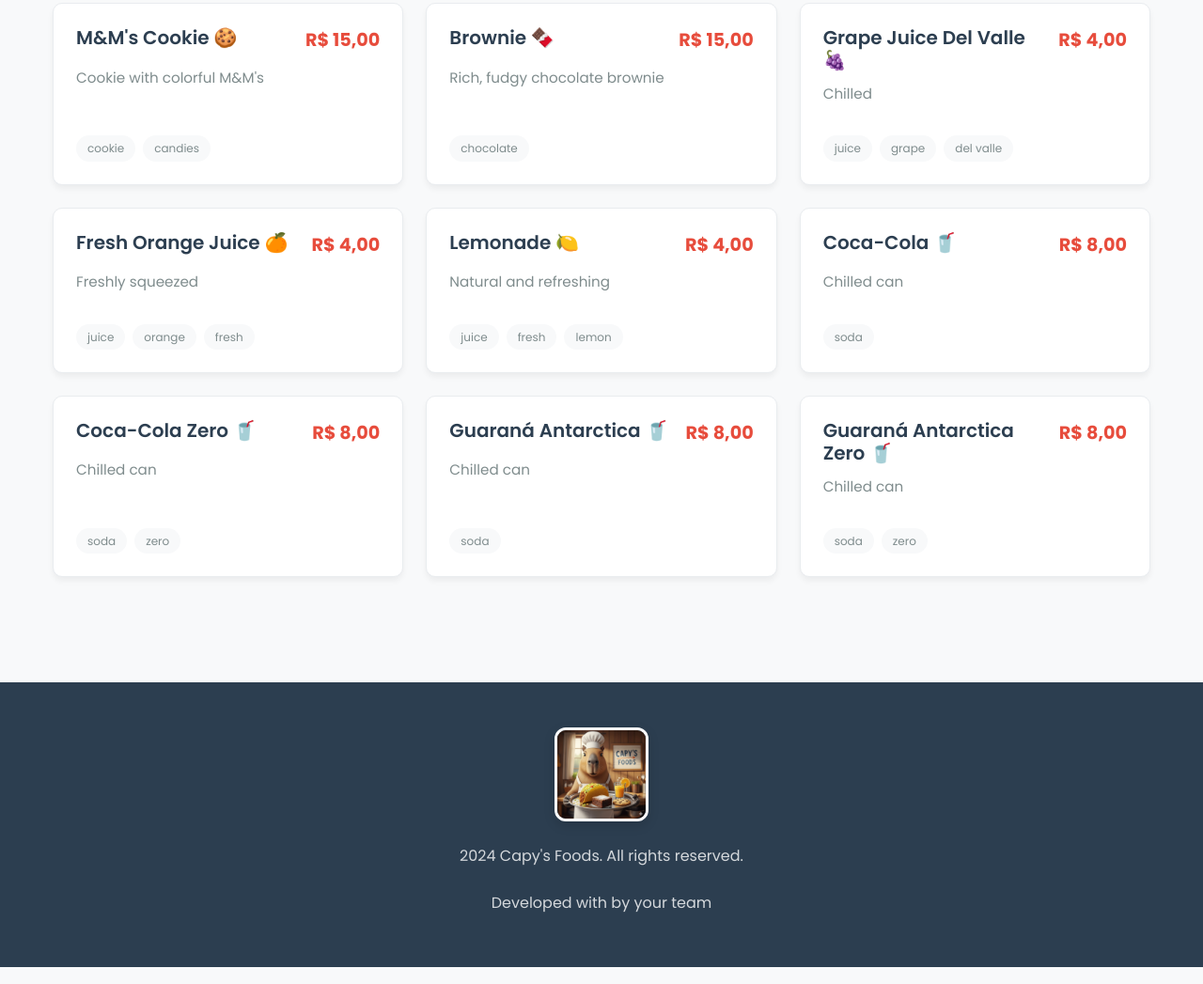
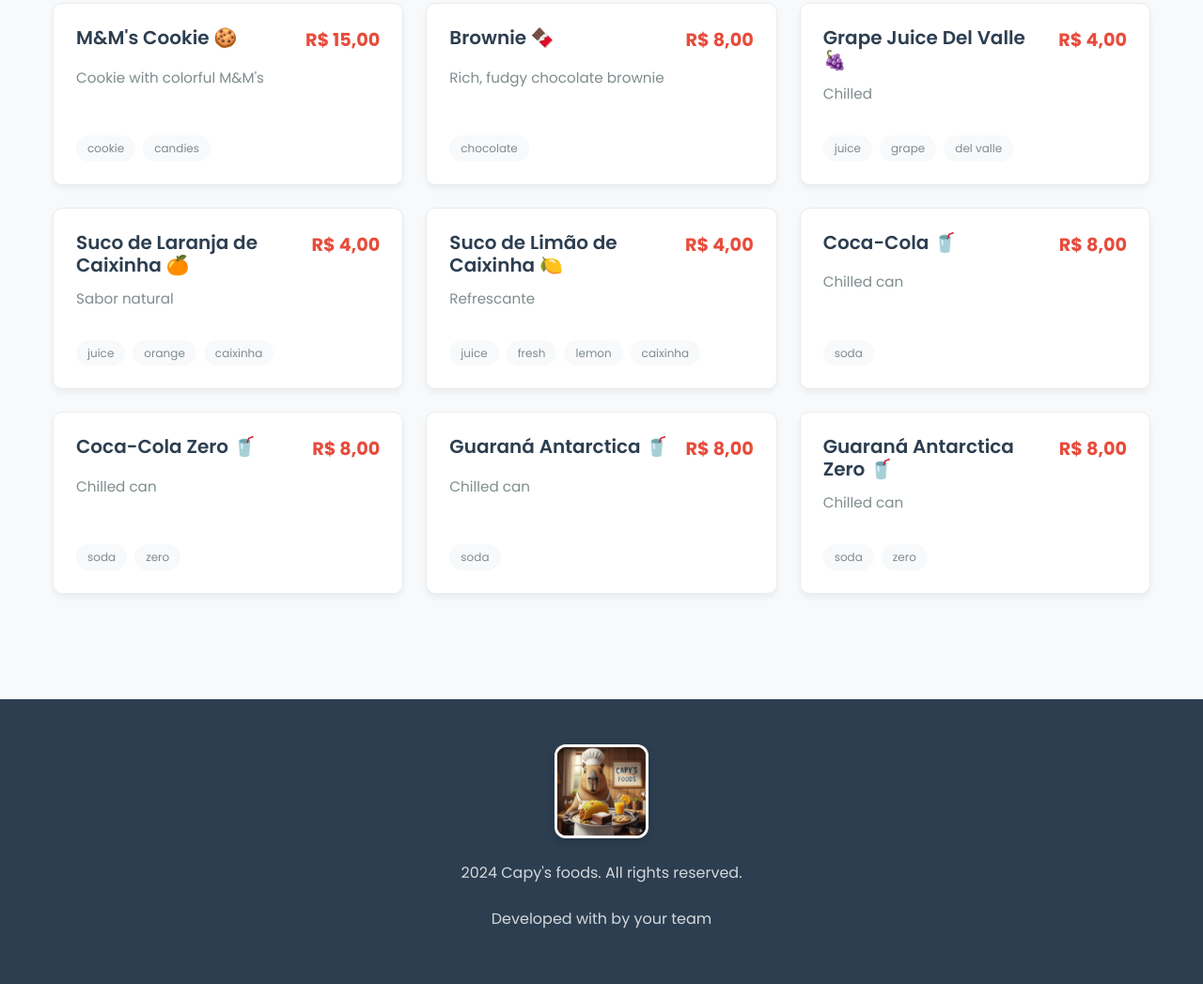
Before and after one commit to marcelohas/foods, a plain HTML site: page index.html in a window 1280 px wide. Shown: the part 1293-2340 px from the top of the page at 94% size. Drawn offline with Linux system fonts and the light colour scheme.

Commit message:
Add files via upload

```diff
--- a/index.html
+++ b/index.html
@@ -3,8 +3,8 @@
 <head>
   <meta charset="UTF-8">
   <meta name="viewport" content="width=device-width, initial-scale=1.0">
-  <title>Capy's Foods - Digital Menu</title>
-  <meta name="description" content="Digital menu for Capy's Foods. Discover our delicious dishes, drinks, and desserts.">
+  <title>Capy's foods - Digital Menu</title>
+  <meta name="description" content="Digital menu for Capy's foods. Discover our delicious dishes, drinks, and desserts.">
 
   <!-- Favicon -->
   <link rel="icon" href="logo.svg" type="image/svg+xml">
@@ -59,7 +59,7 @@
           id: 5,
           name: 'Brownie',
           description: 'Rich, fudgy chocolate brownie',
-          price: 15.00,
+          price: 8.00,
           category: 'Desserts',
           tags: ['chocolate'],
           emoji: '🍫'
@@ -75,20 +75,20 @@
         },
         {
           id: 7,
-          name: 'Fresh Orange Juice',
-          description: 'Freshly squeezed',
+          name: 'Suco de Laranja de Caixinha',
+          description: 'Sabor natural',
           price: 4.00,
           category: 'Drinks',
-          tags: ['juice', 'orange', 'fresh'],
+          tags: ['juice', 'orange', 'caixinha'],
           emoji: '🍊'
         },
         {
           id: 8,
-          name: 'Lemonade',
-          description: 'Natural and refreshing',
+          name: 'Suco de Limão de Caixinha',
+          description: 'Refrescante',
           price: 4.00,
           category: 'Drinks',
-          tags: ['juice', 'fresh', 'lemon'],
+          tags: ['juice', 'fresh', 'lemon', 'caixinha'],
           emoji: '🍋'
         },
         {
@@ -137,9 +137,9 @@
     <div class="container">
       <div class="header-inner">
         <a href="#" class="branding" id="headerLogo">
-          <img src="Gemini_Generated_Image_1t5ygt1t5ygt1t5y.png" alt="Capy's Foods" class="logo">
+          <img src="Gemini_Generated_Image_1t5ygt1t5ygt1t5y.png" alt="Capy's foods" class="logo">
           <div class="brand-text">
-            <h1>Capy's Foods</h1>
+            <h1>Capy's foods</h1>
             <p>Flavors that delight</p>
           </div>
         </a>
@@ -225,8 +225,8 @@
   <!-- Footer -->
   <footer class="site-footer">
     <div class="container">
-      <img src="Gemini_Generated_Image_1t5ygt1t5ygt1t5y.png" alt="Capy's Foods" class="footer-logo" id="footerLogo">
-      <p> 2024 Capy's Foods. All rights reserved.</p>
+      <img src="Gemini_Generated_Image_1t5ygt1t5ygt1t5y.png" alt="Capy's foods" class="footer-logo" id="footerLogo">
+      <p> 2024 Capy's foods. All rights reserved.</p>
       <p>Developed with by your team</p>
     </div>
   </footer>
```
